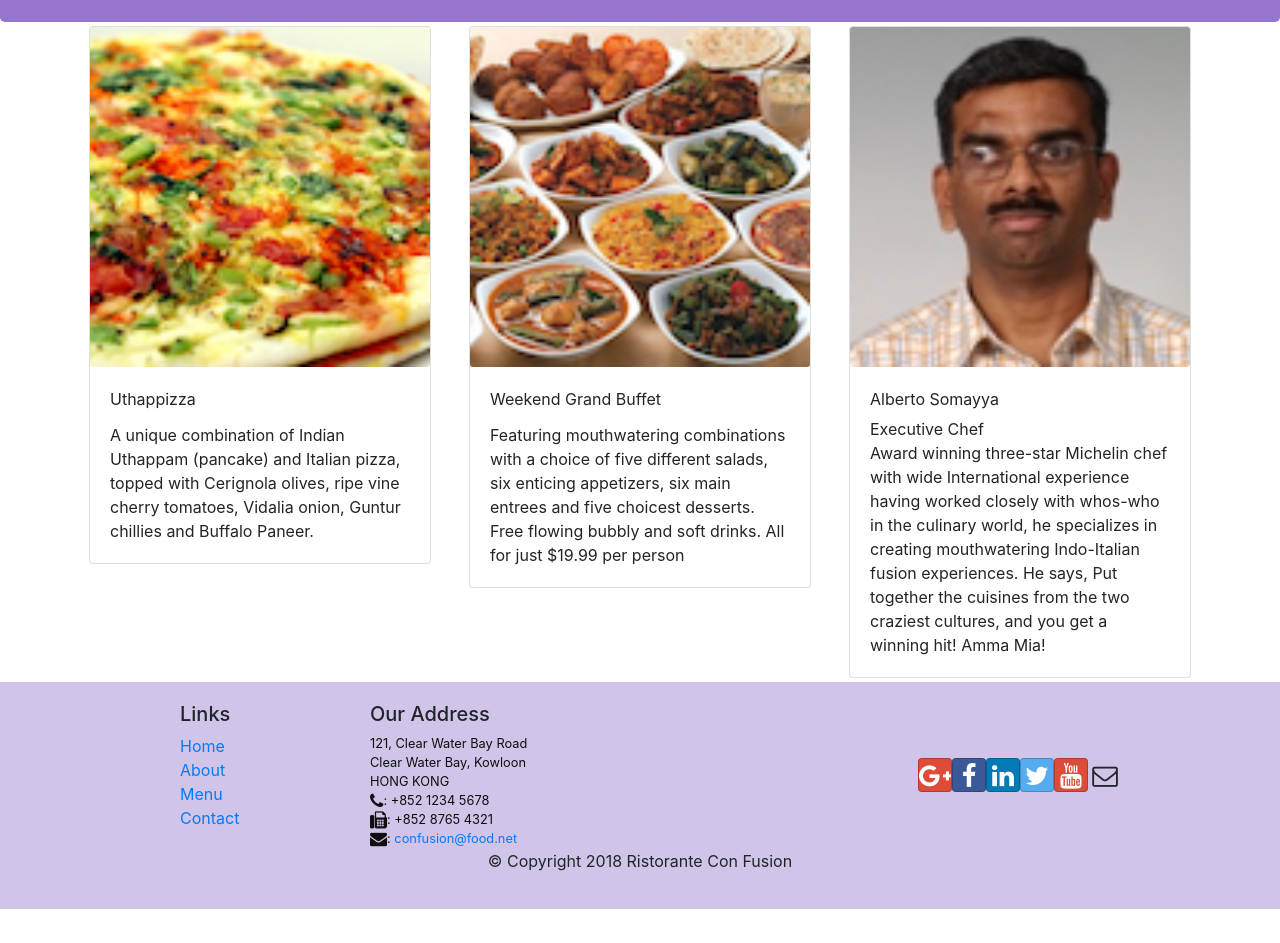
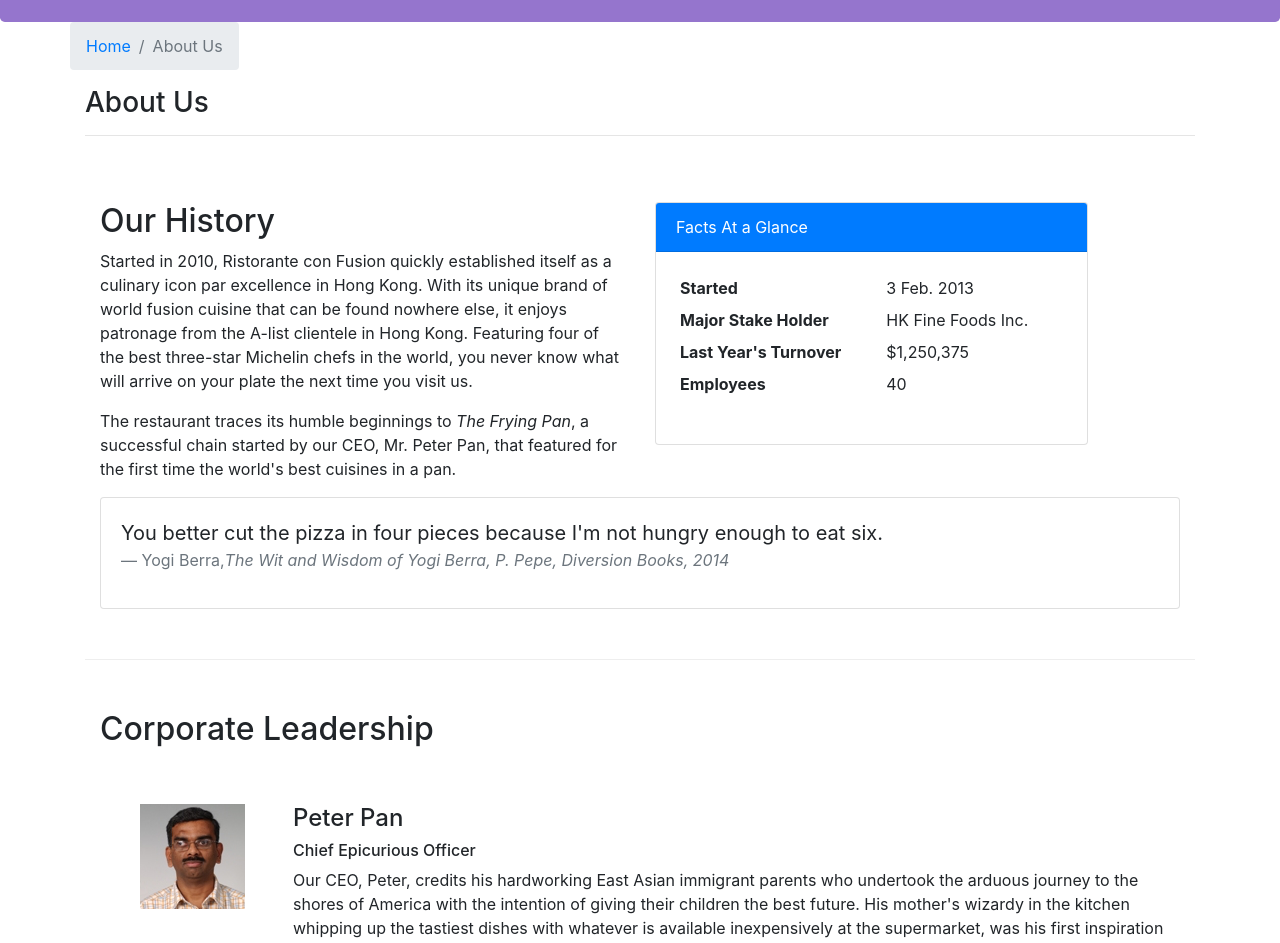
Before and after one commit to srishtii1/React, a React (Create React App) app: page /About in a window 1280 px wide. Before the commit this address led to /home. Shown: the part 320-1263 px from the top of the page. Before the commit the page ends 1229 px from the top, so only its background shows below. Built offline with nearby package versions, Linux system fonts and the light colour scheme.

Commit message:
single page application

```diff
--- /dev/null
+++ b/src/components/AboutusComponent.js
@@ -0,0 +1,99 @@
+import React from 'react';
+import { Breadcrumb, BreadcrumbItem, Card, CardBody, CardHeader, Media } from 'reactstrap';
+import { Link } from 'react-router-dom';
+import { LEADERS } from '../shared/leaders';
+
+function RenderLeader({leaders})
+{
+    if (leaders != null)
+    return(
+        <div class = "media mt-5">
+        <img src = {leaders.image} />
+        <div class = "media-body ml-5" >
+            <h4 class="mt-0 "> {leaders.name} </h4>
+            <h6 class="mt-0 ">{leaders.designation}</h6>
+            {leaders.description}
+        </div>
+    </div>
+    );
+    else
+    return(
+        <div/>
+    );
+
+}
+
+function About(props) {
+
+    const leaders = props.leaders.map((leader) => {
+        return (
+            <RenderLeader leaders = {leader} />
+        );
+    });
+
+    return(
+        <div className="container">
+            <div className="row">
+                <Breadcrumb>
+                    <BreadcrumbItem><Link to="/home">Home</Link></BreadcrumbItem>
+                    <BreadcrumbItem active>About Us</BreadcrumbItem>
+                </Breadcrumb>
+                <div className="col-12">
+                    <h3>About Us</h3>
+                    <hr />
+                </div>
+            </div>
+            <div className="row row-content">
+                <div className="col-12 col-md-6">
+                    <h2>Our History</h2>
+                    <p>Started in 2010, Ristorante con Fusion quickly established itself as a culinary icon par excellence in Hong Kong. With its unique brand of world fusion cuisine that can be found nowhere else, it enjoys patronage from the A-list clientele in Hong Kong.  Featuring four of the best three-star Michelin chefs in the world, you never know what will arrive on your plate the next time you visit us.</p>
+                    <p>The restaurant traces its humble beginnings to <em>The Frying Pan</em>, a successful chain started by our CEO, Mr. Peter Pan, that featured for the first time the world's best cuisines in a pan.</p>
+                </div>
+                <div className="col-12 col-md-5">
+                    <Card>
+                        <CardHeader className="bg-primary text-white">Facts At a Glance</CardHeader>
+                        <CardBody>
+                            <dl className="row p-1">
+                                <dt className="col-6">Started</dt>
+                                <dd className="col-6">3 Feb. 2013</dd>
+                                <dt className="col-6">Major Stake Holder</dt>
+                                <dd className="col-6">HK Fine Foods Inc.</dd>
+                                <dt className="col-6">Last Year's Turnover</dt>
+                                <dd className="col-6">$1,250,375</dd>
+                                <dt className="col-6">Employees</dt>
+                                <dd className="col-6">40</dd>
+                            </dl>
+                        </CardBody>
+                    </Card>
+                </div>
+                <div className="col-12">
+                    <Card>
+                        <CardBody className="bg-faded">
+                            <blockquote className="blockquote">
+                                <p className="mb-0">You better cut the pizza in four pieces because
+                                    I'm not hungry enough to eat six.</p>
+                                <footer className="blockquote-footer">Yogi Berra,
+                                <cite title="Source Title">The Wit and Wisdom of Yogi Berra,
+                                    P. Pepe, Diversion Books, 2014</cite>
+                                </footer>
+                            </blockquote>
+                        </CardBody>
+                    </Card>
+                </div>
+            </div>
+            <div className="row row-content">
+                <div className="col-12">
+                    <h2>Corporate Leadership</h2>
+                </div>
+                <div className="col-12">
+                    <Media list>
+                        {leaders}
+                    </Media>
+
+                </div>
+            </div>
+        </div>
+    );
+}
+
+export default About;
--- a/src/components/HeaderComponent.js
+++ b/src/components/HeaderComponent.js
@@ -42,7 +42,7 @@
                                     </NavLink>
                                 </NavItem>
                                 <NavItem>
-                                    <NavLink className = "nav-link " to ="/aboutus">
+                                    <NavLink className = "nav-link " to ="/about">
                                         <span className = "fa fa-info fa-lg"></span> About Us
                                     </NavLink>
                                 </NavItem>
--- a/src/components/MainComponent.js
+++ b/src/components/MainComponent.js
@@ -5,6 +5,7 @@
 import Footer from './FooterComponent';
 import Home from'./HomeComponent';
 import Contact from './ContactComponent';
+import About from './AboutusComponent';
 import { DISHES } from '../shared/dishes';
 import { COMMENTS } from '../shared/comments';
 import { PROMOTIONS } from '../shared/promotions';
@@ -56,6 +57,7 @@
             <Route exact path = "/menu" component = {() => <Menu dishes = {this.state.dishes}/>} />
             <Route path = "/menu/:dishId" component = {DishWithId} />
             <Route exact path = "/contactus" component = {Contact} />
+            <Route path = "/About" component = {() => <About leaders  = {this.state.leaders}/>} />
             <Redirect to = "/home" />
           </Switch>
         <Footer />
```
Also changed, not shown: 1 other file (tests, documents, lock files or other folders).
